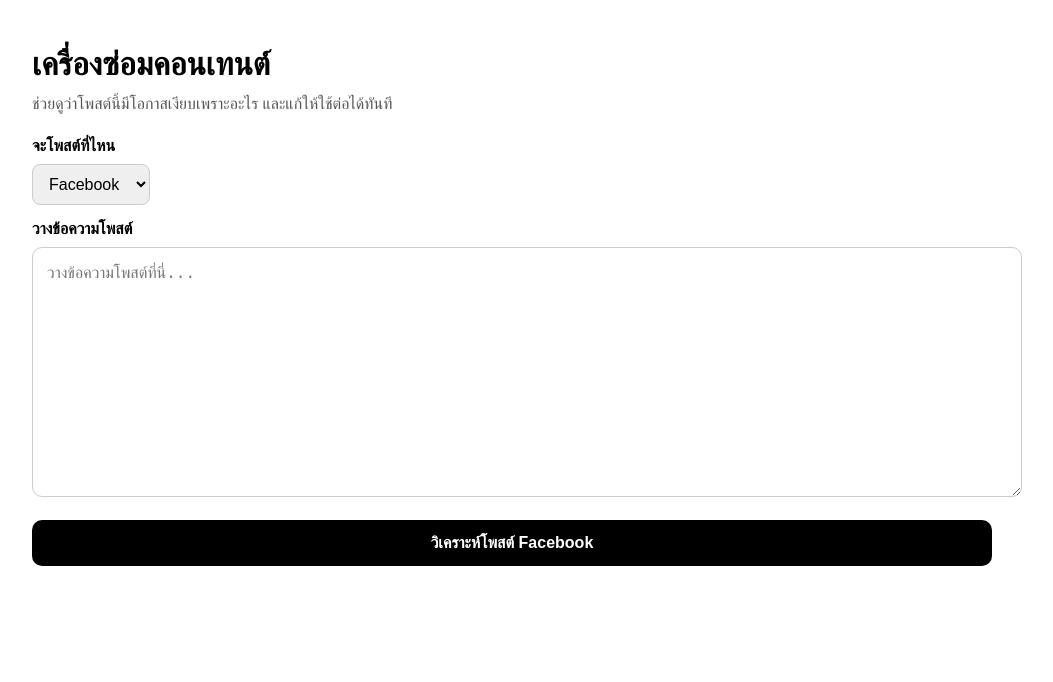
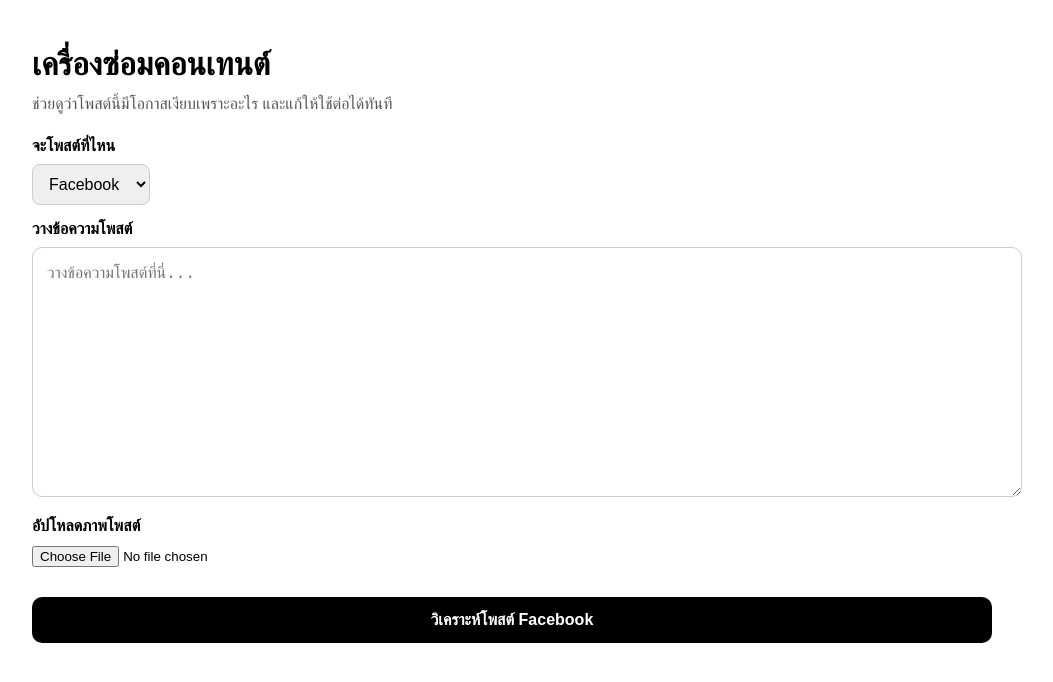
Before and after one commit to oud075-alt/thailand-decision-engine, a Next.js app: page / in a window 1280 px wide. Shown: the top 682 px of the page, without its empty margins (128-1181 px from the left). Built offline with nearby package versions, Linux system fonts and the light colour scheme.

Commit message:
add image upload ui

```diff
--- a/app/page.tsx
+++ b/app/page.tsx
@@ -39,9 +39,25 @@ export default function Home() {
   const [error, setError] = useState("");
   const [loading, setLoading] = useState(false);
 
+  const [imageFile, setImageFile] = useState<File | null>(null);
+  const [imagePreview, setImagePreview] = useState("");
+
+  const handleImageChange = (e: React.ChangeEvent<HTMLInputElement>) => {
+    const file = e.target.files?.[0] || null;
+    setImageFile(file);
+
+    if (!file) {
+      setImagePreview("");
+      return;
+    }
+
+    const previewUrl = URL.createObjectURL(file);
+    setImagePreview(previewUrl);
+  };
+
   const handleAnalyze = async () => {
-    if (!text.trim()) {
-      setError("กรุณาใส่ข้อความก่อน");
+    if (!text.trim() && !imageFile) {
+      setError("กรุณาใส่ข้อความหรืออัปโหลดรูปก่อน");
       setResult(null);
       return;
     }
@@ -129,6 +145,39 @@ export default function Home() {
           onChange={(e) => setText(e.target.value)}
           placeholder="วางข้อความโพสต์ที่นี่..."
         />
+      </div>
+
+      <div style={{ marginBottom: 12 }}>
+        <label style={{ display: "block", marginBottom: 8, fontWeight: 700 }}>
+          อัปโหลดภาพโพสต์
+        </label>
+        <input
+          type="file"
+          accept="image/*"
+          onChange={handleImageChange}
+          style={{ marginBottom: 12 }}
+        />
+
+        {imagePreview && (
+          <div
+            style={{
+              border: "1px solid #ddd",
+              borderRadius: 10,
+              padding: 10,
+              background: "#fafafa",
+            }}
+          >
+            <img
+              src={imagePreview}
+              alt="preview"
+              style={{
+                maxWidth: "100%",
+                borderRadius: 8,
+                display: "block",
+              }}
+            />
+          </div>
+        )}
       </div>
 
       <button
```
